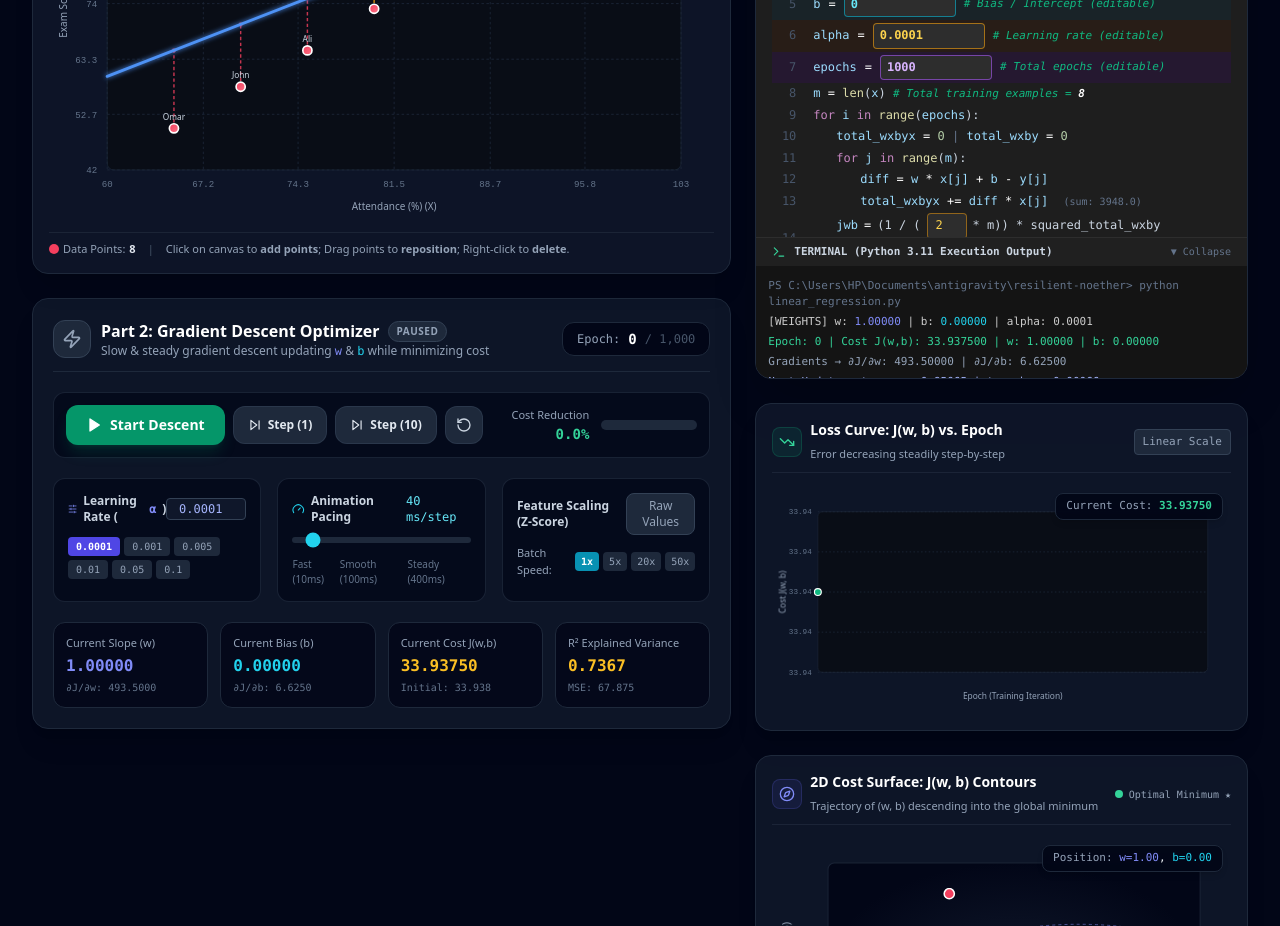
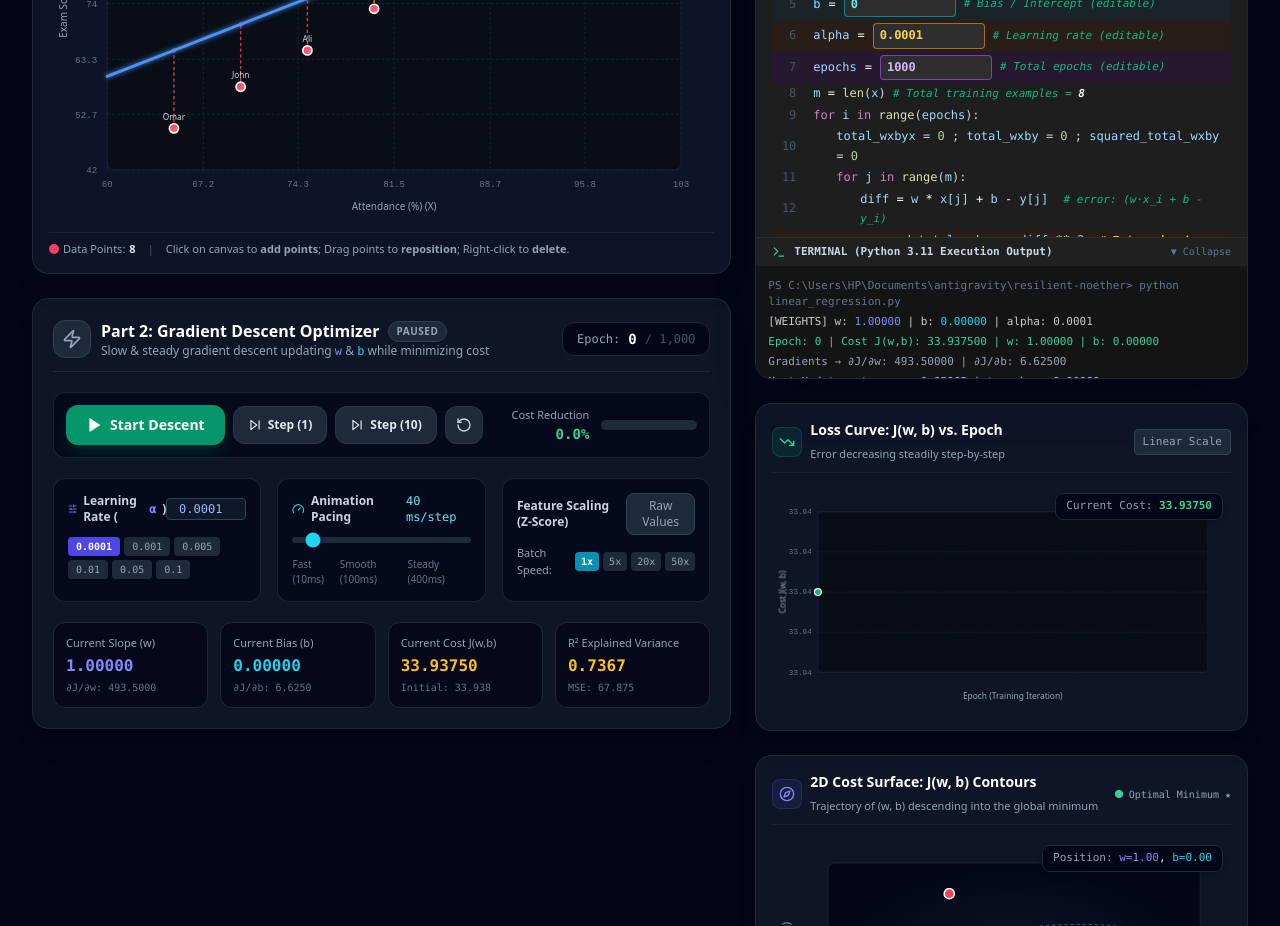
Before and after one commit to hammadshakeelai/linear-regression-simulator, a React (Vite) app: page / in a window 1280 px wide. Shown: the part 840-1766 px from the top of the page. Built offline with nearby package versions, Linux system fonts and the light colour scheme.

Commit message:
fix: make inner loop calculation explicitly show diff squared accumulation and full J(w,b) formula; add defensive input sanitization

```diff
--- a/src/App.tsx
+++ b/src/App.tsx
@@ -212,6 +212,13 @@ export default function App() {
           curEpoch += 1;
           lastCost = stepRes.details.jwb;
         }
+      }
+
+      // Defensive check against exploding gradients / NaN overflow
+      if (!Number.isFinite(curW) || !Number.isFinite(curB) || !Number.isFinite(lastCost) || Math.abs(curW) > 1e9 || Math.abs(curB) > 1e9) {
+        setIsTraining(false);
+        alert('Exploding gradients detected! Weights diverged due to a high learning rate. Try reducing alpha or toggling "Feature Scaling (Z-Score)" ON.');
+        return;
       }
 
       setW(curW);
--- a/src/components/RegressionCanvas.tsx
+++ b/src/components/RegressionCanvas.tsx
@@ -53,11 +53,13 @@ export const RegressionCanvas: React.FC<RegressionCanvasProps> = ({
     let minY = Math.min(...points.map((p) => p.y));
     let maxY = Math.max(...points.map((p) => p.y));
 
-    // Also include predicted values at bounds so line doesn't get clipped weirdly
+    // Also include predicted values at bounds so line doesn't get clipped weirdly (guarded against non-finite values)
     const predMinX = predict(minX, w, b);
     const predMaxX = predict(maxX, w, b);
-    minY = Math.min(minY, predMinX, predMaxX);
-    maxY = Math.max(maxY, predMinX, predMaxX);
+    const safePredMin = Number.isFinite(predMinX) ? predMinX : minY;
+    const safePredMax = Number.isFinite(predMaxX) ? predMaxX : maxY;
+    minY = Math.min(minY, safePredMin, safePredMax);
+    maxY = Math.max(maxY, safePredMin, safePredMax);
 
     // Add 15% padding
     const xSpan = Math.max(maxX - minX, 1);
--- a/src/components/VSCodeEditor.tsx
+++ b/src/components/VSCodeEditor.tsx
@@ -388,12 +388,10 @@ for i in range(epochs):
                 }`}
               >
                 <td className="w-8 sm:w-10 text-right pr-3 sm:pr-4 text-slate-600 select-none">10</td>
-                <td className="pl-4 sm:pl-6">
-                  <span className="text-[#9cdcfe]">total_wxbyx</span> <span className="text-white">=</span>{' '}
-                  <span className="text-[#b5cea8]">0</span>{' '}
-                  <span className="text-slate-500">|</span>{' '}
-                  <span className="text-[#9cdcfe]">total_wxby</span> <span className="text-white">=</span>{' '}
-                  <span className="text-[#b5cea8]">0</span>
+                <td className="pl-4 sm:pl-6 text-slate-300">
+                  <span className="text-[#9cdcfe]">total_wxbyx</span> = <span className="text-[#b5cea8]">0</span> ;{' '}
+                  <span className="text-[#9cdcfe]">total_wxby</span> = <span className="text-[#b5cea8]">0</span> ;{' '}
+                  <span className="text-[#9cdcfe]">squared_total_wxby</span> = <span className="text-[#b5cea8]">0</span>
                 </td>
               </tr>
 
@@ -413,7 +411,7 @@ for i in range(epochs):
                 </td>
               </tr>
 
-              {/* Line 12: Diff & Accumulate */}
+              {/* Line 12: Diff calculation (wx_i + b - y_i) */}
               <tr
                 className={`hover:bg-[#282828]/50 ${
                   activeLineIndex === 12 ? 'bg-yellow-500/20 border-l-2 border-yellow-400' : ''
@@ -425,34 +423,70 @@ for i in range(epochs):
                   <span className="text-[#9cdcfe]">w</span> <span className="text-white">*</span>{' '}
                   <span className="text-[#9cdcfe]">x[j]</span> <span className="text-white">+</span>{' '}
                   <span className="text-[#9cdcfe]">b</span> <span className="text-white">-</span>{' '}
-                  <span className="text-[#9cdcfe]">y[j]</span>
+                  <span className="text-[#9cdcfe]">y[j]</span>{' '}
+                  <span className="text-emerald-500 italic text-[10px] sm:text-[11px] ml-2">
+                    # error: (w·x_i + b - y_i)
+                  </span>
                 </td>
               </tr>
 
-              {/* Line 13: Gradients sum */}
+              {/* Line 13: Squared error accumulation for J(w, b) = 1/(2m) * sum((wx+b-y)^2) */}
               <tr
-                className={`hover:bg-[#282828]/50 ${
+                className={`hover:bg-[#282828]/50 bg-amber-950/20 ${
                   activeLineIndex === 13 ? 'bg-yellow-500/20 border-l-2 border-yellow-400' : ''
                 }`}
               >
                 <td className="w-8 sm:w-10 text-right pr-3 sm:pr-4 text-slate-600 select-none">13</td>
                 <td className="pl-8 sm:pl-12">
-                  <span className="text-[#9cdcfe]">total_wxbyx</span>{' '}
+                  <span className="text-[#9cdcfe]">squared_total_wxby</span>{' '}
                   <span className="text-white">+=</span> <span className="text-[#9cdcfe]">diff</span>{' '}
-                  <span className="text-white">*</span> <span className="text-[#9cdcfe]">x[j]</span>{' '}
-                  <span className="text-slate-500 text-[10px] ml-1 sm:ml-2">
-                    (sum: {details.total_wxbyx.toFixed(1)})
+                  <span className="text-white">**</span> <span className="text-[#b5cea8]">2</span>{' '}
+                  <span className="text-amber-400 font-mono text-[10px] sm:text-[11px] ml-2 font-semibold">
+                    # Σ (w·x_i + b - y_i)² = {details.squared_total_wxby.toFixed(2)}
                   </span>
                 </td>
               </tr>
 
-              {/* Line 14: Cost calculation J(w, b) */}
+              {/* Line 14: Weight gradient accumulation: sum((wx + b - y) * x) */}
               <tr
                 className={`hover:bg-[#282828]/50 ${
                   activeLineIndex === 14 ? 'bg-yellow-500/20 border-l-2 border-yellow-400' : ''
                 }`}
               >
                 <td className="w-8 sm:w-10 text-right pr-3 sm:pr-4 text-slate-600 select-none">14</td>
+                <td className="pl-8 sm:pl-12">
+                  <span className="text-[#9cdcfe]">total_wxbyx</span>{' '}
+                  <span className="text-white">+=</span> <span className="text-[#9cdcfe]">diff</span>{' '}
+                  <span className="text-white">*</span> <span className="text-[#9cdcfe]">x[j]</span>{' '}
+                  <span className="text-slate-400 text-[10px] ml-2">
+                    # Σ error·x = {details.total_wxbyx.toFixed(1)}
+                  </span>
+                </td>
+              </tr>
+
+              {/* Line 15: Bias gradient accumulation: sum(wx + b - y) */}
+              <tr
+                className={`hover:bg-[#282828]/50 ${
+                  activeLineIndex === 15 ? 'bg-yellow-500/20 border-l-2 border-yellow-400' : ''
+                }`}
+              >
+                <td className="w-8 sm:w-10 text-right pr-3 sm:pr-4 text-slate-600 select-none">15</td>
+                <td className="pl-8 sm:pl-12">
+                  <span className="text-[#9cdcfe]">total_wxby</span>{' '}
+                  <span className="text-white">+=</span> <span className="text-[#9cdcfe]">diff</span>{' '}
+                  <span className="text-slate-400 text-[10px] ml-2">
+                    # Σ error = {details.total_wxby.toFixed(1)}
+                  </span>
+                </td>
+              </tr>
+
+              {/* Line 16: Cost calculation J(w, b) = 1/(2m) * squared_total_wxby */}
+              <tr
+                className={`hover:bg-[#282828]/50 bg-amber-950/20 ${
+                  activeLineIndex === 16 ? 'bg-yellow-500/20 border-l-2 border-yellow-400' : ''
+                }`}
+              >
+                <td className="w-8 sm:w-10 text-right pr-3 sm:pr-4 text-slate-600 select-none">16</td>
                 <td className="pl-4 sm:pl-6">
                   <div className="flex items-center gap-1.5 flex-wrap">
                     <span className="text-[#9cdcfe]">jwb</span>
@@ -464,24 +498,27 @@ for i in range(epochs):
                       max="2"
                       value={costFactor}
                       onChange={(e) => setCostFactor(parseInt(e.target.value) || 2)}
-                      className="w-10 px-1 py-0.5 bg-[#2d2d2d] border border-amber-500/50 rounded text-amber-300 font-mono text-center"
+                      className="w-10 px-1 py-0.5 bg-[#2d2d2d] border border-amber-500/50 rounded text-amber-300 font-mono text-center font-bold"
                       title="Cost divisor factor (2 for Stanford 1/2m, 1 for standard MSE)"
                     />
                     <span>* m)) * squared_total_wxby</span>
                     <span className="text-amber-400 font-bold ml-1">
-                      → J = {details.jwb.toFixed(4)}
+                      → J(w,b) = {details.jwb.toFixed(4)}
                     </span>
+                  </div>
+                  <div className="text-emerald-400 italic text-[10px] sm:text-[11px] mt-0.5">
+                    # J(w, b) = 1/({costFactor}m) * Σ (w·x_i + b - y_i)²
                   </div>
                 </td>
               </tr>
 
-              {/* Line 15: Parameter update: w */}
+              {/* Line 17: Parameter update: temp_w */}
               <tr
                 className={`hover:bg-[#282828]/50 ${
-                  activeLineIndex === 15 ? 'bg-yellow-500/20 border-l-2 border-yellow-400' : ''
+                  activeLineIndex === 17 ? 'bg-yellow-500/20 border-l-2 border-yellow-400' : ''
                 }`}
               >
-                <td className="w-8 sm:w-10 text-right pr-3 sm:pr-4 text-slate-600 select-none">15</td>
+                <td className="w-8 sm:w-10 text-right pr-3 sm:pr-4 text-slate-600 select-none">17</td>
                 <td className="pl-4 sm:pl-6">
                   <span className="text-[#9cdcfe]">temp_w</span> <span className="text-white">=</span>{' '}
                   <span className="text-[#9cdcfe]">w</span> <span className="text-white">-</span>{' '}
@@ -492,13 +529,13 @@ for i in range(epochs):
                 </td>
               </tr>
 
-              {/* Line 16: Parameter update: b */}
+              {/* Line 18: Parameter update: temp_b */}
               <tr
                 className={`hover:bg-[#282828]/50 ${
-                  activeLineIndex === 16 ? 'bg-yellow-500/20 border-l-2 border-yellow-400' : ''
+                  activeLineIndex === 18 ? 'bg-yellow-500/20 border-l-2 border-yellow-400' : ''
                 }`}
               >
-                <td className="w-8 sm:w-10 text-right pr-3 sm:pr-4 text-slate-600 select-none">16</td>
+                <td className="w-8 sm:w-10 text-right pr-3 sm:pr-4 text-slate-600 select-none">18</td>
                 <td className="pl-4 sm:pl-6">
                   <span className="text-[#9cdcfe]">temp_b</span> <span className="text-white">=</span>{' '}
                   <span className="text-[#9cdcfe]">b</span> <span className="text-white">-</span>{' '}
@@ -509,9 +546,9 @@ for i in range(epochs):
                 </td>
               </tr>
 
-              {/* Line 17: Commit updates */}
+              {/* Line 19: Commit updates */}
               <tr className="hover:bg-[#282828]/50">
-                <td className="w-8 sm:w-10 text-right pr-3 sm:pr-4 text-slate-600 select-none">17</td>
+                <td className="w-8 sm:w-10 text-right pr-3 sm:pr-4 text-slate-600 select-none">19</td>
                 <td className="pl-4 sm:pl-6">
                   <span className="text-[#9cdcfe]">w</span>, <span className="text-[#9cdcfe]">b</span>{' '}
                   <span className="text-white">=</span>{' '}
@@ -520,9 +557,9 @@ for i in range(epochs):
                 </td>
               </tr>
 
-              {/* Line 18: Print logging */}
+              {/* Line 20: Print logging */}
               <tr className="hover:bg-[#282828]/50">
-                <td className="w-8 sm:w-10 text-right pr-3 sm:pr-4 text-slate-600 select-none">18</td>
+                <td className="w-8 sm:w-10 text-right pr-3 sm:pr-4 text-slate-600 select-none">20</td>
                 <td className="pl-4 sm:pl-6 flex items-center gap-1.5 flex-wrap">
                   <span className="text-[#c586c0]">if</span> (
                   <span className="text-[#9cdcfe]">i</span> + <span className="text-[#b5cea8]">1</span>) %
```
Also changed, not shown: src/components/DatasetSelector.tsx (+21 -5 lines), src/components/PythonExportModal.tsx (+8 -4 lines).
